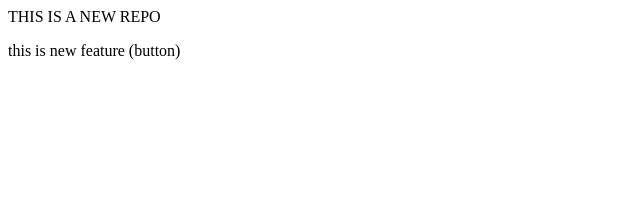
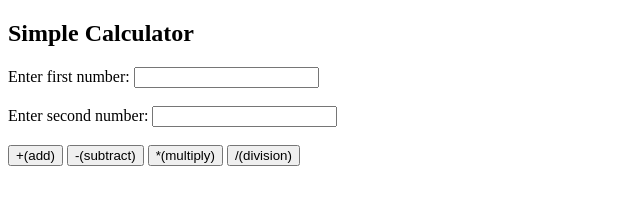
Before and after one commit to ejaajkhan/local-repo, a plain HTML site: page index.html in a window 1280 px wide. Shown: the whole page, without its empty margins (0-640 px from the left). Drawn offline with Linux system fonts and the light colour scheme.

Commit message:
adding button =-*/

```diff
--- a/index.html
+++ b/index.html
@@ -1,3 +1,19 @@
-<P> THIS IS  A NEW REPO </P>
-<p> this is new feature (button)
-</p>
+<!DOCTYPE html>
+<html lang="en">
+<head>
+    <meta charset="UTF-8">
+    <meta name="viewport" content="width=device-width, initial-scale=1.0">
+    <title>Document</title>
+</head>
+<body>
+    <h2>Simple Calculator </h2>
+    <label for="n1">Enter first number: </label>
+    <input type="number" id="n1" value=""><br><br>
+    <label for="n2">Enter second number: </label>
+    <input type="number" id="n2" value=""><br><br>
+    <button id="btn1">+(add)</button>
+    <button id="btn2">-(subtract)</button>
+    <button id="btn3">*(multiply)</button>
+    <button id="btn4">/(division)</button>
+</body>
+</html>
```
Also changed, not shown: 1 other file.
